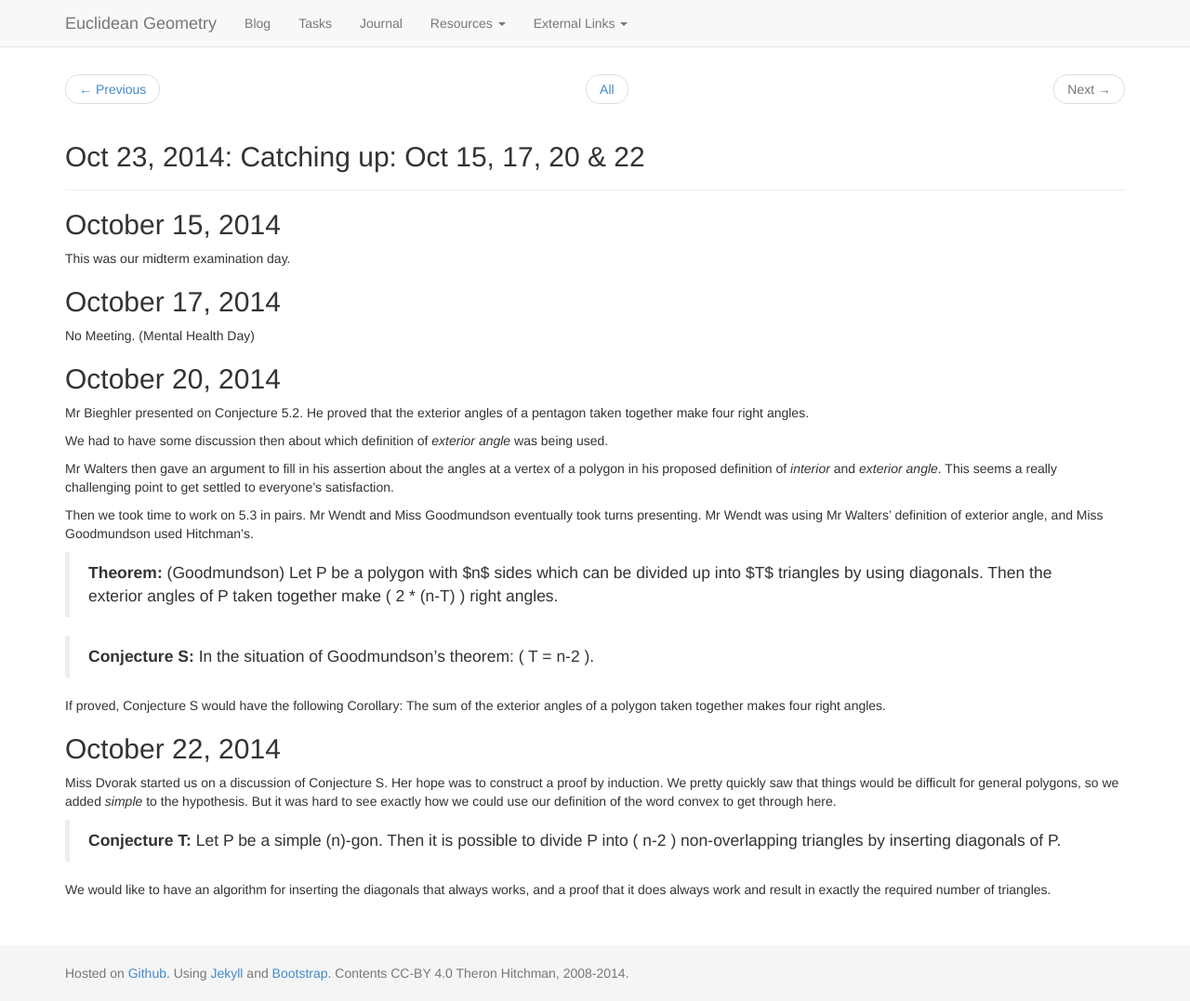
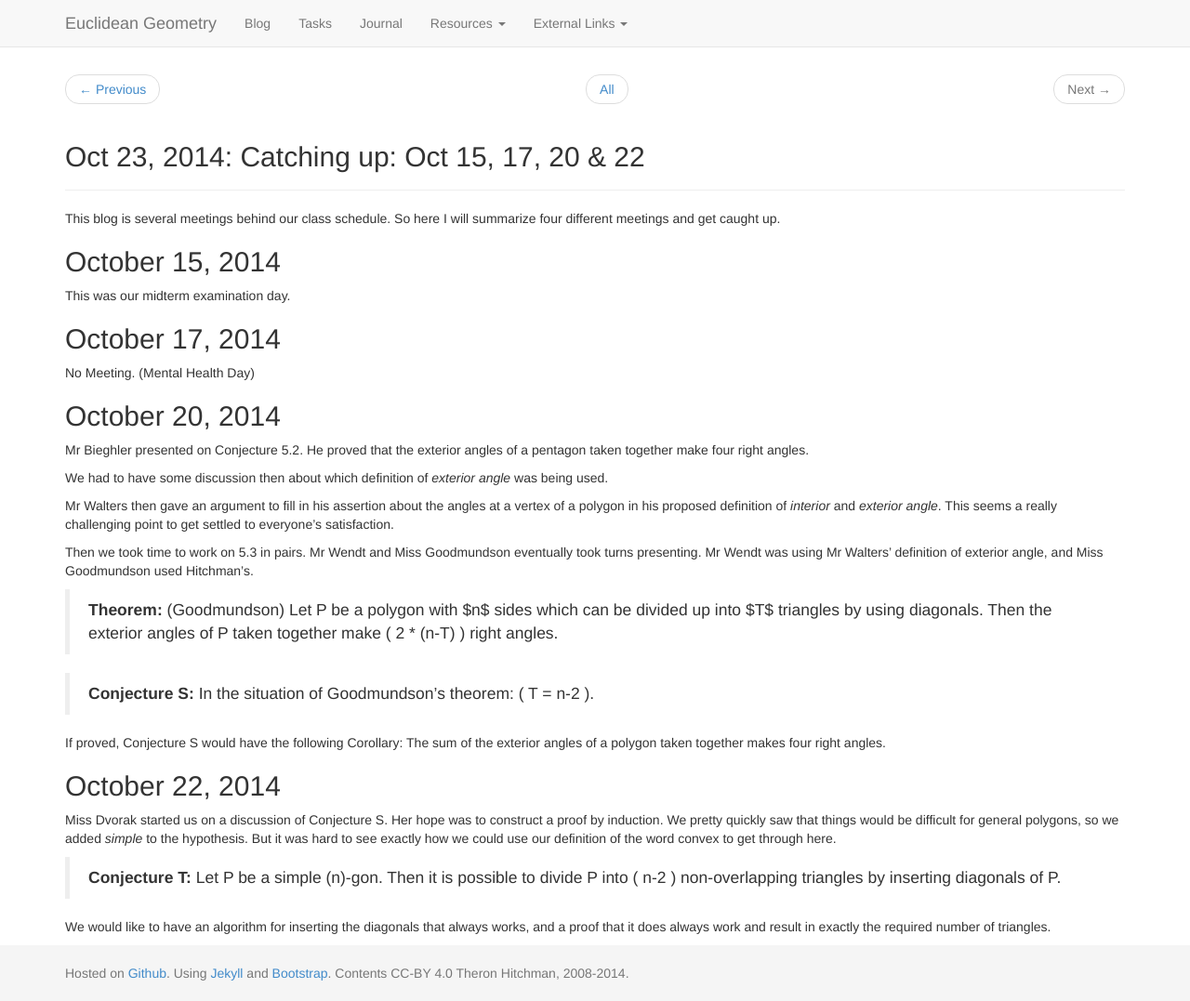
Before and after one commit to theronhitchman/euclidean-geometry, a Jekyll site: the page built from _posts/2014-10-23-catching-up.md, in a window 1280 px wide and 1077 px high. Shown: the whole window at 93% size. Built offline with Jekyll 4.4.1, drawn with Linux system fonts in a browser that asks for light colours; nearby versions of some CDN libraries.

Commit message:
update catching up post

```diff
--- a/_posts/2014-10-23-catching-up.md
+++ b/_posts/2014-10-23-catching-up.md
@@ -2,6 +2,10 @@
 layout: post
 title: Catching up&colon; Oct 15, 17, 20 &amp; 22
 ---
+
+This blog is several meetings behind our class schedule. So here I will summarize
+four different meetings and get caught up.
+
 
 ## October 15, 2014
 
```
